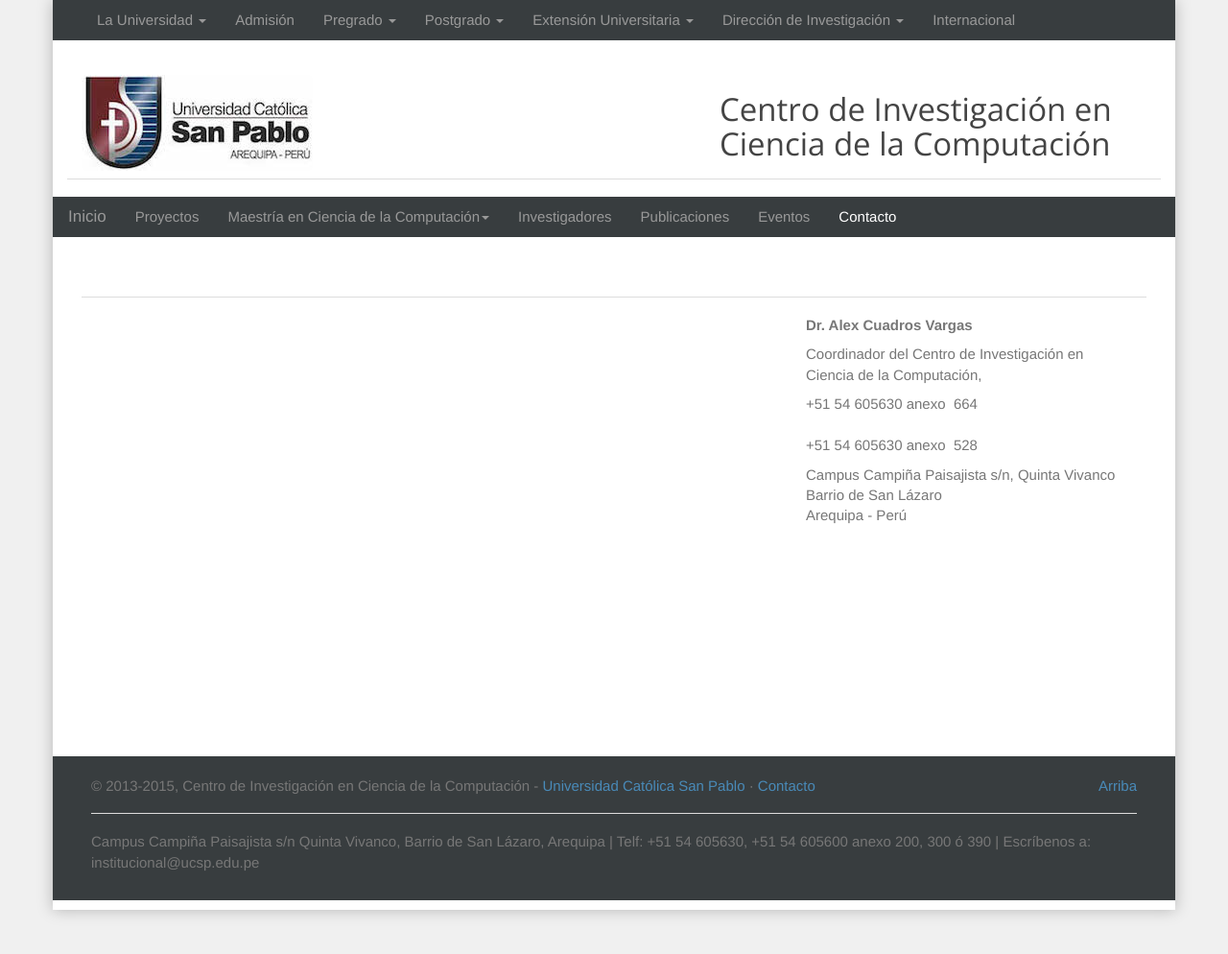
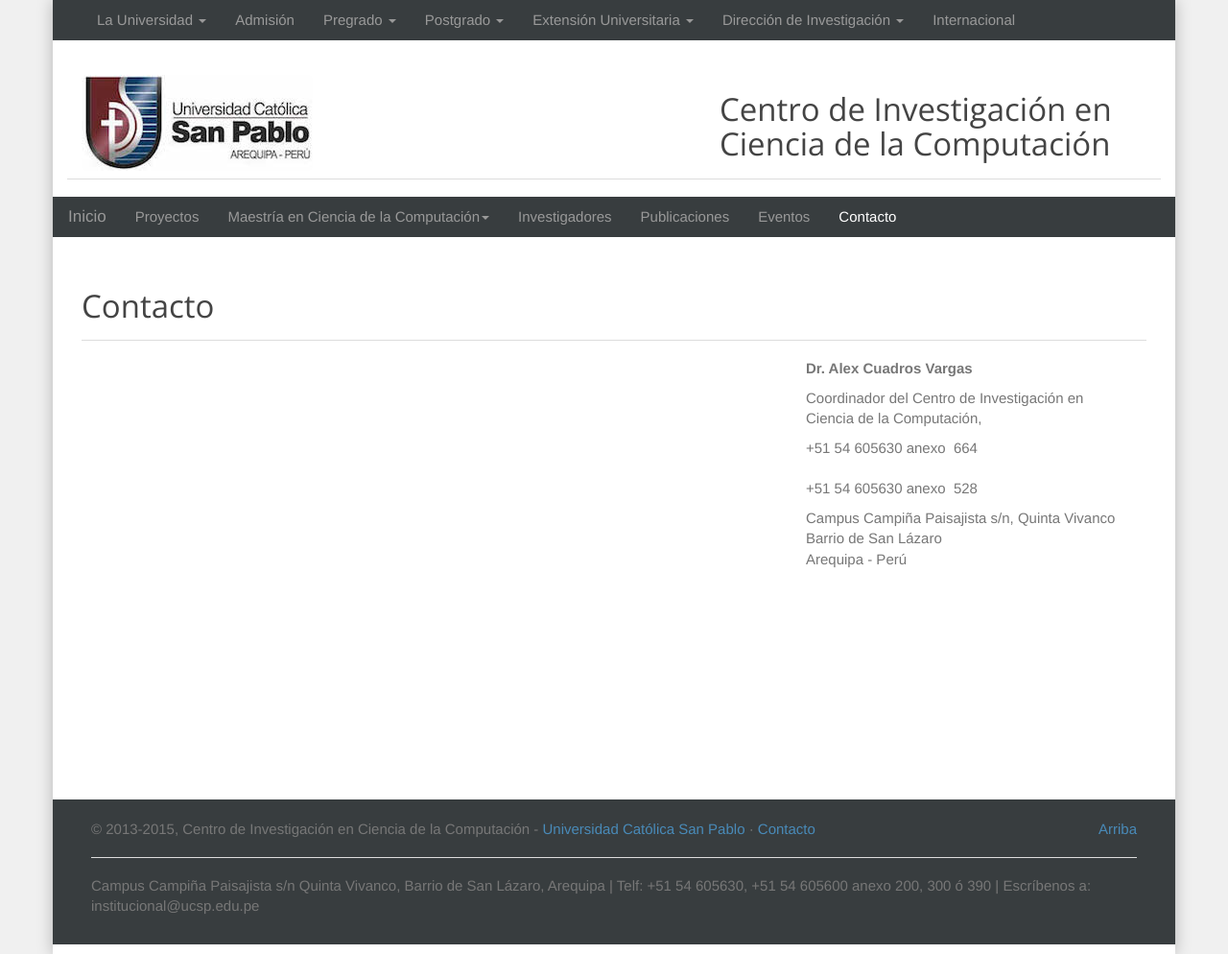
Before and after one commit to cs-ucsp/rics-ucsp, a Jekyll site: the page built from contacto.html, in a window 1280 px wide. Shown: the whole page at 96% size. Built offline with Jekyll 4.4.1, drawn with Linux system fonts in a browser that asks for light colours; nearby versions of some CDN libraries; Markdown is read by kramdown in place of the engine named in the settings.

Commit message:
page.title

```diff
--- a/contacto.html
+++ b/contacto.html
@@ -4,7 +4,7 @@ title: Contacto
 ---
 
 <div class="page-header">
-  <h1>{{ page.header }}</h1>
+  <h1>{{ page.title }}</h1>
 </div>
 
 <div class="col-md-8">
```
